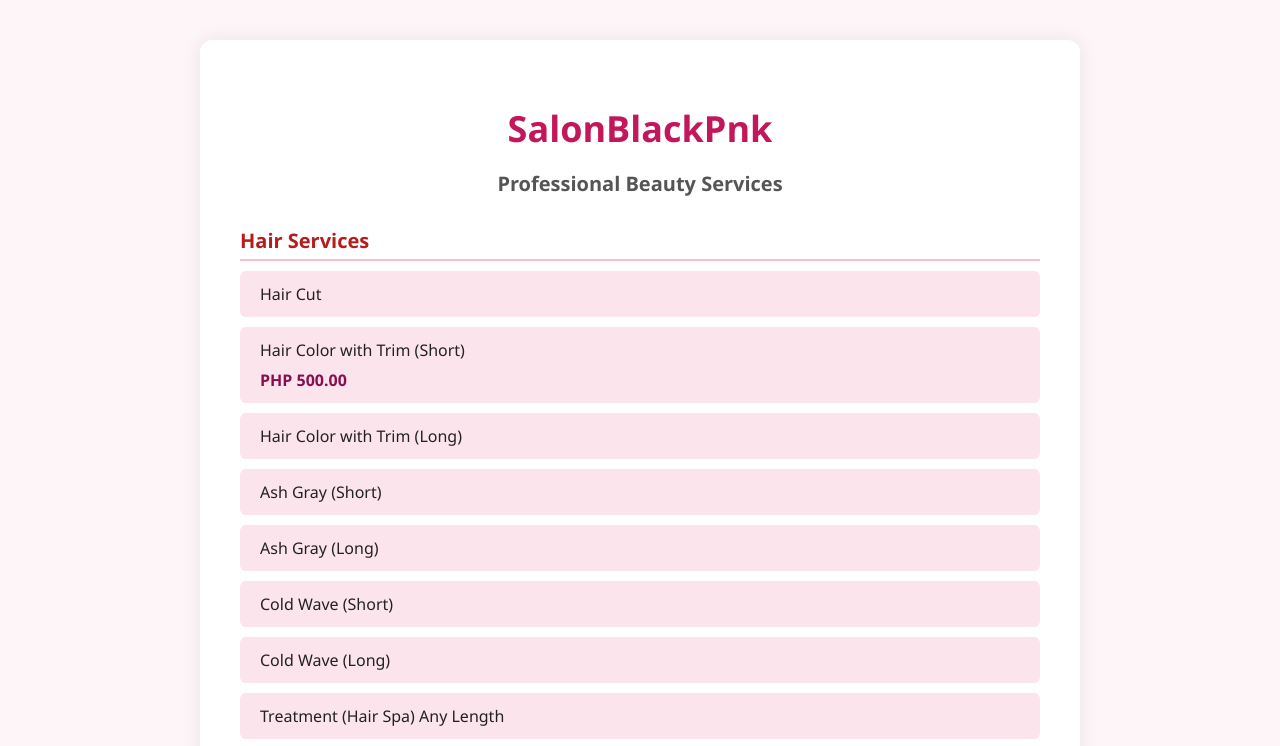
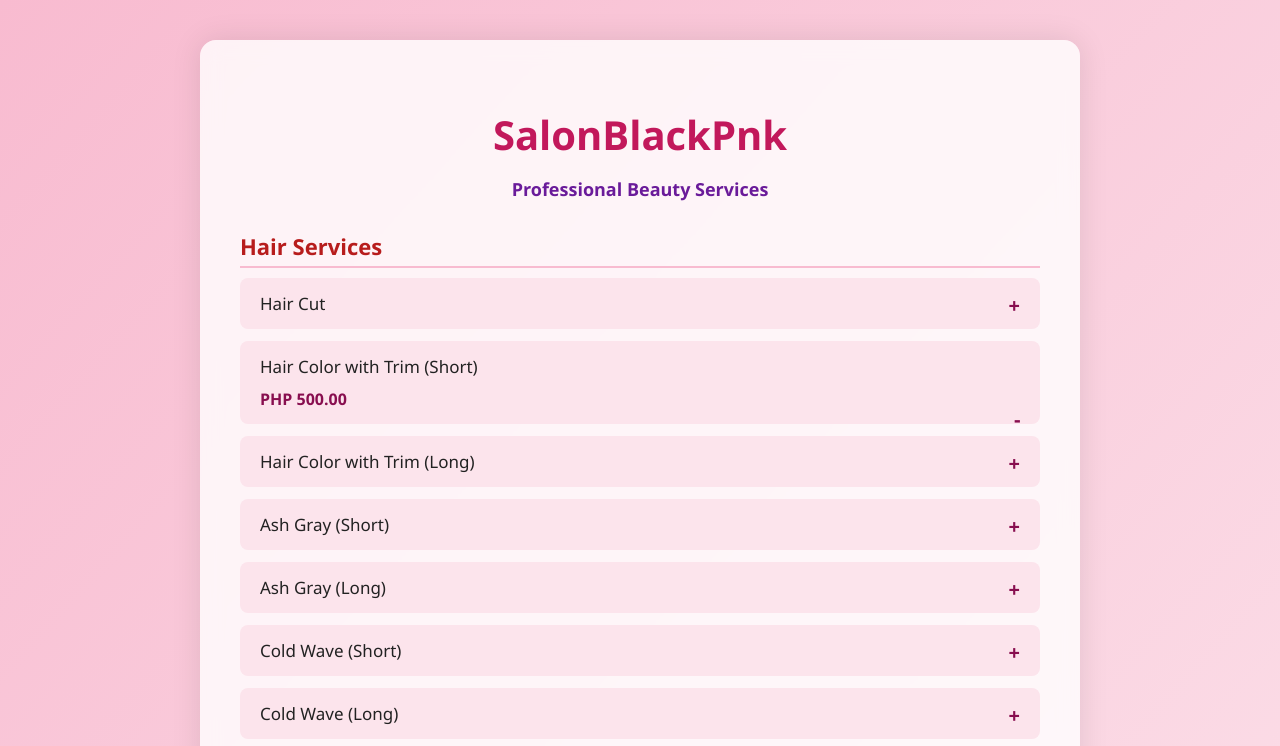
Before and after one commit to yuzithzu/PRICELIST, a plain HTML site: page index.html in a window 1280 px wide. Both pictures are taken after a click on the item "Hair Color with Trim (Short)". Shown: the top 746 px of the page. Drawn offline with Linux system fonts and the light colour scheme.

Commit message:
Update index.html

```diff
--- a/index.html
+++ b/index.html
@@ -8,32 +8,33 @@
     body {
       margin: 0;
       font-family: 'Segoe UI', Tahoma, Geneva, Verdana, sans-serif;
-      background-color: #fdf5f7;
+      background: linear-gradient(to bottom right, #f8bbd0, #fce4ec);
       color: #222;
     }
     .container {
       max-width: 800px;
       margin: 40px auto;
       padding: 40px;
-      background-color: #fff;
-      border-radius: 12px;
-      box-shadow: 0 0 20px rgba(0, 0, 0, 0.08);
+      background-color: #ffffffcc;
+      border-radius: 16px;
+      box-shadow: 0 0 30px rgba(0, 0, 0, 0.1);
+      backdrop-filter: blur(10px);
     }
     h1 {
       text-align: center;
       color: #c2185b;
-      font-size: 36px;
-      margin-bottom: 10px;
+      font-size: 40px;
+      margin-bottom: 5px;
     }
     h2 {
       text-align: center;
-      color: #555;
-      font-size: 20px;
+      color: #6a1b9a;
+      font-size: 18px;
       margin-bottom: 30px;
     }
     h3 {
       color: #b71c1c;
-      font-size: 20px;
+      font-size: 22px;
       margin-bottom: 10px;
       border-bottom: 2px solid #f8bbd0;
       padding-bottom: 5px;
@@ -47,23 +48,46 @@
       margin: 0;
     }
     li {
-      padding: 12px 20px;
       background-color: #fce4ec;
-      border-radius: 6px;
-      margin-bottom: 10px;
-      font-size: 16px;
+      border-radius: 8px;
+      padding: 14px 20px;
+      margin-bottom: 12px;
+      font-size: 17px;
+      font-weight: 500;
+      position: relative;
+      cursor: pointer;
       transition: all 0.3s ease;
-      cursor: pointer;
-      position: relative;
     }
-    li .price {
-      display: none;
-      margin-top: 8px;
+    li:hover {
+      background-color: #f8bbd0;
+    }
+    li::after {
+      content: '+';
+      position: absolute;
+      right: 20px;
       font-weight: bold;
       color: #880e4f;
+      font-size: 20px;
+      transition: transform 0.3s ease;
+    }
+    li.active::after {
+      content: '-';
+      transform: rotate(180deg);
+    }
+    .price {
+      display: none;
+      margin-top: 10px;
+      font-weight: bold;
+      color: #880e4f;
+      font-size: 16px;
     }
     li.active .price {
       display: block;
+      animation: fadeIn 0.3s ease-in-out;
+    }
+    @keyframes fadeIn {
+      from { opacity: 0; transform: translateY(-5px); }
+      to { opacity: 1; transform: translateY(0); }
     }
     @media (max-width: 600px) {
       .container {
```
